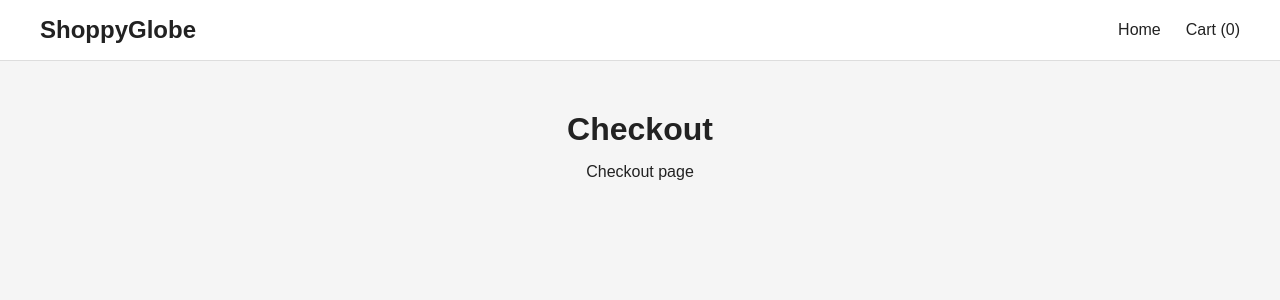
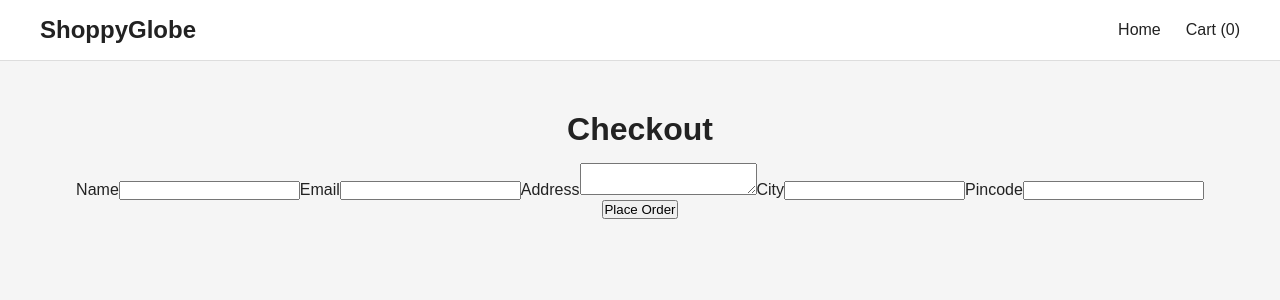
Before and after one commit to Tejalwakale/shoppyGlobe-application, a React (Vite) app: page /checkout in a window 1280 px wide. Shown: the top 300 px of the page. Built offline with nearby package versions, Linux system fonts and the light colour scheme.

Commit message:
Implement checkout and order placement

```diff
--- a/src/pages/Checkout.jsx
+++ b/src/pages/Checkout.jsx
@@ -1,10 +1,121 @@
+import { useState } from "react";
+import { useDispatch, useSelector } from "react-redux";
+import { useNavigate } from "react-router-dom";
+import { clearCart } from "../redux/cartSlice";
+
 function Checkout() {
-    return (
-        <main>
-            <h1>Checkout</h1>
-            <p>Checkout page</p>
-        </main>
-    );
+  const dispatch = useDispatch();
+  const navigate = useNavigate();
+
+  const cartItems = useSelector((state) => state.cart.items);
+
+  const [formData, setFormData] = useState({
+    name: "",
+    email: "",
+    address: "",
+    city: "",
+    pincode: "",
+  });
+
+  const [message, setMessage] = useState("");
+
+  const handleChange = (e) => {
+    const { name, value } = e.target;
+
+    setFormData({
+      ...formData,
+      [name]: value,
+    });
+  };
+
+  const handleSubmit = (e) => {
+    e.preventDefault();
+
+    if (cartItems.length === 0) {
+      setMessage("Your cart is empty.");
+      return;
+    }
+
+    setMessage("Order placed successfully!");
+
+    dispatch(clearCart());
+
+    setTimeout(() => {
+      navigate("/");
+    }, 1500);
+  };
+
+  return (
+    <main className="checkout-page">
+      <h1>Checkout</h1>
+
+      {message && (
+        <p className="order-message">
+          {message}
+        </p>
+      )}
+
+      <form onSubmit={handleSubmit} className="checkout-form">
+        <label>
+          Name
+          <input
+            type="text"
+            name="name"
+            value={formData.name}
+            onChange={handleChange}
+            required
+          />
+        </label>
+
+        <label>
+          Email
+          <input
+            type="email"
+            name="email"
+            value={formData.email}
+            onChange={handleChange}
+            required
+          />
+        </label>
+
+        <label>
+          Address
+          <textarea
+            name="address"
+            value={formData.address}
+            onChange={handleChange}
+            required
+          />
+        </label>
+
+        <label>
+          City
+          <input
+            type="text"
+            name="city"
+            value={formData.city}
+            onChange={handleChange}
+            required
+          />
+        </label>
+
+        <label>
+          Pincode
+          <input
+            type="text"
+            name="pincode"
+            value={formData.pincode}
+            onChange={handleChange}
+            required
+          />
+        </label>
+
+        <button type="submit">
+          Place Order
+        </button>
+      </form>
+    </main>
+  );
 }
 
 export default Checkout;
```
